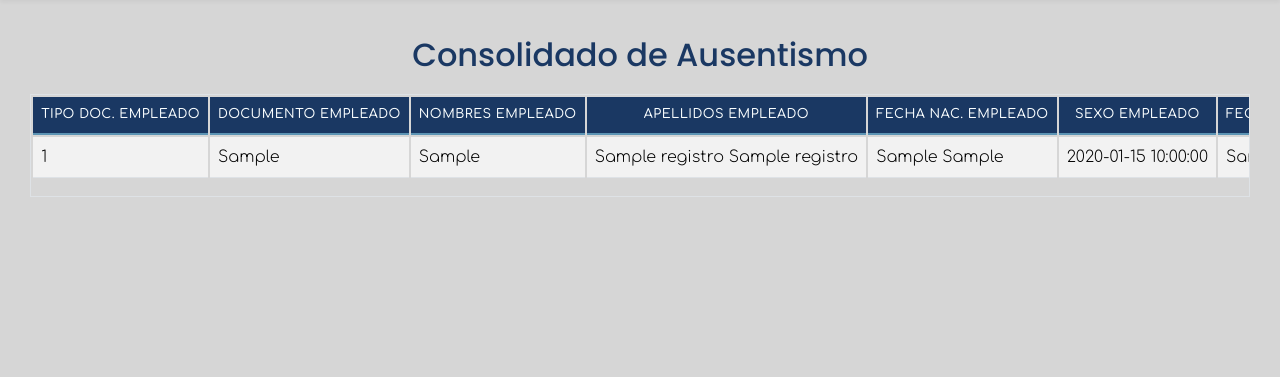
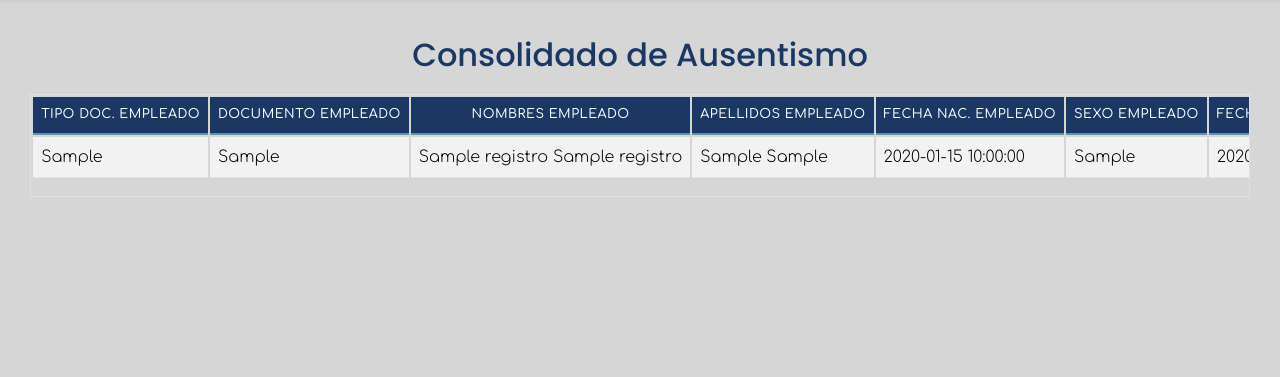
Before and after one commit to Natalipareja/sociodemografico_ausentismo, a Flask app: template templates/consolidado_ausentismo.html in a window 1280 px wide. Shown: the part 81-458 px from the top of the page. Run offline with Flask 3, Linux system fonts and the light colour scheme; the template is opened without the code that fills it: most values are stand-ins (such as "Sample title", 1, 10 or a date in 2020).

Commit message:
Se organiza el consolidado ausentismo para que traiga los datos

```diff
--- /dev/null
+++ b/static/css/style_consolidado_ausentismo.css
@@ -0,0 +1,178 @@
+/* Importar fuentes */
+@import url('https://fonts.googleapis.com/css2?family=Comfortaa:wght@300..700&family=Poppins:ital,wght@0,100;0,200;0,300;0,400;0,500;0,600;0,700;0,800;0,900;1,100;1,200;1,300;1,400;1,500;1,600;1,700;1,800;1,900&display=swap');
+
+/* -------------------------------------------------------------------------- */
+/* VARIABLES CSS GLOBALES                                                     */
+/* -------------------------------------------------------------------------- */
+:root {
+    --primary_color: #FAFEFF;
+    --second_color: #D6D6D6;
+    --third_color: #1A3863;
+    --fourth_color: #94DBED;
+    --fifth_color: #5c94b4;
+    --image-bg-color: #F8F9FA;
+
+    --primary_font: "Poppins", sans-serif;
+    --second_font: "Comfortaa", sans-serif;
+
+    --big_font_weight: 700;
+    --medium_font_weight: 500;
+    --normal_font_weight: 400;
+    --light_font_weight: 300;
+    --thin_font_weight: 100;
+
+
+}
+
+body{
+    font-family: var(--second_font);
+}
+
+h2{
+    font-family: var(--primary_font);
+    margin-top: 20px;
+    text-align: center;
+}
+
+/* Contenedor principal para la tabla, permite el scroll horizontal y la centra */
+.table-responsive-container {
+    overflow-x: auto; /* Habilita el scroll horizontal para la tabla */
+
+    /* --- CAMBIO PRINCIPAL AQUÍ para el ANCHO y MÁRGENES --- */
+    width: 99%;       /* Intenta ocupar casi todo el ancho que su padre le permita */
+    /* O si prefieres un margen fijo muy pequeño, por ejemplo 10px a cada lado: */
+    /* width: calc(100% - 20px); */ /* (10px a la izq + 10px a la der) */
+
+    margin-left: auto;  /* Centra el contenedor si width es menor que el 100% del padre */
+    margin-right: auto; /* Centra el contenedor */
+    margin-top: 20px;   /* Margen superior */
+    margin-bottom: 20px;/* Margen inferior */
+    /* Si usaste width: calc(100% - 20px), podrías usar márgenes fijos: */
+    /* margin-left: 10px; */
+    /* margin-right: 10px; */
+
+    border: 1px solid #dee2e6; /* Opcional: un borde alrededor del área de scroll */
+}
+/* Estilos base para las celdas y encabezados fijos */
+.table th,
+.table td {
+    vertical-align: middle; /* Alinea verticalmente el contenido en el medio */
+    white-space: nowrap; /* Evita que el texto se divida en múltiples líneas */
+}
+
+/* -- Inmovilizar las primeras 8 columnas -- */
+
+/* Para los encabezados (th) fijos */
+.table thead th {
+    position: -webkit-sticky; /* Para compatibilidad con Safari */
+    position: sticky;
+    top: 0; /* Fija la cabecera en la parte superior al hacer scroll vertical */
+    z-index: 2; /* Asegura que los encabezados estén sobre el contenido de las celdas */
+    /* background-color: #f8f9fa; /* Color de fondo para los encabezados, ajusta al de tu tema */
+    /* Usar variables de Bootstrap 5 para el fondo si están disponibles y son adecuadas */
+    background-color: var(--third_color);
+    color: var(--primary_color);
+    text-transform: uppercase;
+    font-size: 0.8rem;
+    letter-spacing: 0.5px;
+    font-weight: var(--medium_font_weight, 500);
+    z-index: 3; /* z-index alto para la cabecera */
+    border-bottom: 2px solid var(--fifth_color, #5c94b4);
+    text-align: center;
+}
+
+/* Para las celdas (td) fijas y los encabezados (th) de esas columnas fijas */
+.table th:nth-child(-n+8), /* Selecciona los primeros 8 th */
+.table td:nth-child(-n+8) { /* Selecciona los primeros 8 td de cada fila */
+    position: -webkit-sticky; /* Para compatibilidad con Safari */
+    position: sticky;
+    /* background-color: #ffffff; /* Fondo para las celdas fijas. Asegúrate que sea opaco. */
+    /* Usar variables de Bootstrap 5 para el fondo si están disponibles y son adecuadas */
+        z-index: 1; /* z-index base para las celdas fijas */
+}
+
+/* Encabezados (th) de las columnas fijas necesitan un z-index mayor que los td fijos */
+.table thead th:nth-child(-n+8) {
+    z-index: 3; /* Mayor z-index para los encabezados de columnas fijas */
+}
+
+
+/* Anchos y posiciones 'left' para cada columna fija */
+/* COLUMNA 1 (#) */
+.table th:nth-child(1),
+.table td:nth-child(1) {
+    min-width: 50px; /* Ancho mínimo o fijo */
+    width: 50px;
+    left: 0px;
+}
+
+/* COLUMNA 2 (Usuario) */
+.table th:nth-child(2),
+.table td:nth-child(2) {
+    min-width: 100px;
+    width: 100px;
+    left: 50px; /* Suma del ancho de la Columna 1 */
+}
+
+/* COLUMNA 3 (Tipo Doc.) */
+.table th:nth-child(3),
+.table td:nth-child(3) {
+    min-width: 150px;
+    width: 150px;
+    left: 150px; /* 50 + 100 */
+}
+
+/* COLUMNA 4 (Documento) */
+.table th:nth-child(4),
+.table td:nth-child(4) {
+    min-width: 120px;
+    width: 120px;
+    left: 300px; /* 150 + 150 */
+}
+
+/* COLUMNA 5 (Primer Nombre) */
+.table th:nth-child(5),
+.table td:nth-child(5) {
+    min-width: 120px;
+    width: 120px;
+    left: 420px; /* 300 + 120 */
+}
+
+/* COLUMNA 6 (Segundo Nombre) */
+.table th:nth-child(6),
+.table td:nth-child(6) {
+    min-width: 120px;
+    width: 120px;
+    left: 540px; /* 420 + 120 */
+}
+
+/* COLUMNA 7 (Primer Apellido) */
+.table th:nth-child(7),
+.table td:nth-child(7) {
+    min-width: 120px;
+    width: 120px;
+    left: 660px; /* 540 + 120 */
+}
+
+/* COLUMNA 8 (Segundo Apellido) */
+.table th:nth-child(8),
+.table td:nth-child(8) {
+    min-width: 120px;
+    width: 120px;
+    left: 780px; /* 660 + 120 */
+}
+
+/* Pequeño ajuste para que el borde de las celdas fijas no se vea extraño
+   si usas 'border-collapse: collapse;' (que es el default de Bootstrap) */
+.table-responsive-container table {
+   border-collapse: separate; /* Puede ayudar con sticky, pero Bootstrap usa collapse. Prueba ambas. */
+   /* Si usas collapse, los bordes de las celdas sticky pueden necesitar un ajuste extra o no ser perfectos */
+}
+
+.active>.page-link, .page-link.active
+{
+    z-index: 3;
+    color: var(--third_color);
+    background-color: var(--fourth_color);
+    border-color: var(--fourth_color);;
+}
--- a/templates/consolidado_ausentismo.html
+++ b/templates/consolidado_ausentismo.html
@@ -4,7 +4,7 @@
 
 {% block head_extra %}
     {# Reutilizamos el mismo CSS que el consolidado sociodemográfico para mantener el diseño #}
-    <link rel="stylesheet" href="{{ url_for('static', filename='css/style_consolidado_sociodemografico.css') }}">
+    <link rel="stylesheet" href="{{ url_for('static', filename='css/style_consolidado_ausentismo.css') }}">
     <link rel="stylesheet" href="https://cdnjs.cloudflare.com/ajax/libs/animate.css/4.1.1/animate.min.css">
 {% endblock %}
 
@@ -24,27 +24,25 @@
                     <th>Sexo Empleado</th>
                     <th>Fecha Ing. Empresa</th>
                     <th>Tipo Contrato</th>
+                    <th>Proceso</th>
                     <th>Cargo</th>
                     <th>Área</th>
-                    <th>Proceso</th>
                     <th>Turno Trabajo</th>
-                    <th>EPS Empleado</th>
+                    <th>Clase Incap.</th>
                     <th>CIE-10</th>
                     <th>Diagnóstico</th>
                     <th>Grupo Diag.</th>
                     <th>Segmento Diag.</th>
-                    <th>Clase Incap.</th>
                     <th>Fecha Ini. Aus.</th>
                     <th>Fecha Fin Aus.</th>
                     <th>Tipo Incap.</th>
-                    <th>Fecha Registro Aus.</th>
+                    <th>EPS Empleado</th>
                 </tr>
             </thead>
             <tbody>
                 {% if registros_para_tabla %}
                     {% for registro in registros_para_tabla %}
                     <tr>
-                        <td>{{ loop.index + ((page - 1) * 20) }}</td> {# Ajusta el '20' si cambias 'per_page' #}
                         <td>{{ registro.tipo_documento_empleado | default('') }}</td>
                         <td>{{ registro.documento_identidad_empleado | default('') }}</td>
                         <td>{{ registro.primer_nombre_empleado | default('') }} {{ registro.segundo_nombre_empleado | default('') }}</td>
```
Also changed, not shown: app_ausentismo.py (+7 -4 lines), app_sociodemografico.py (+26 -4 lines), templates/consolidado_sociodemografico.html (+16 -0 lines).
